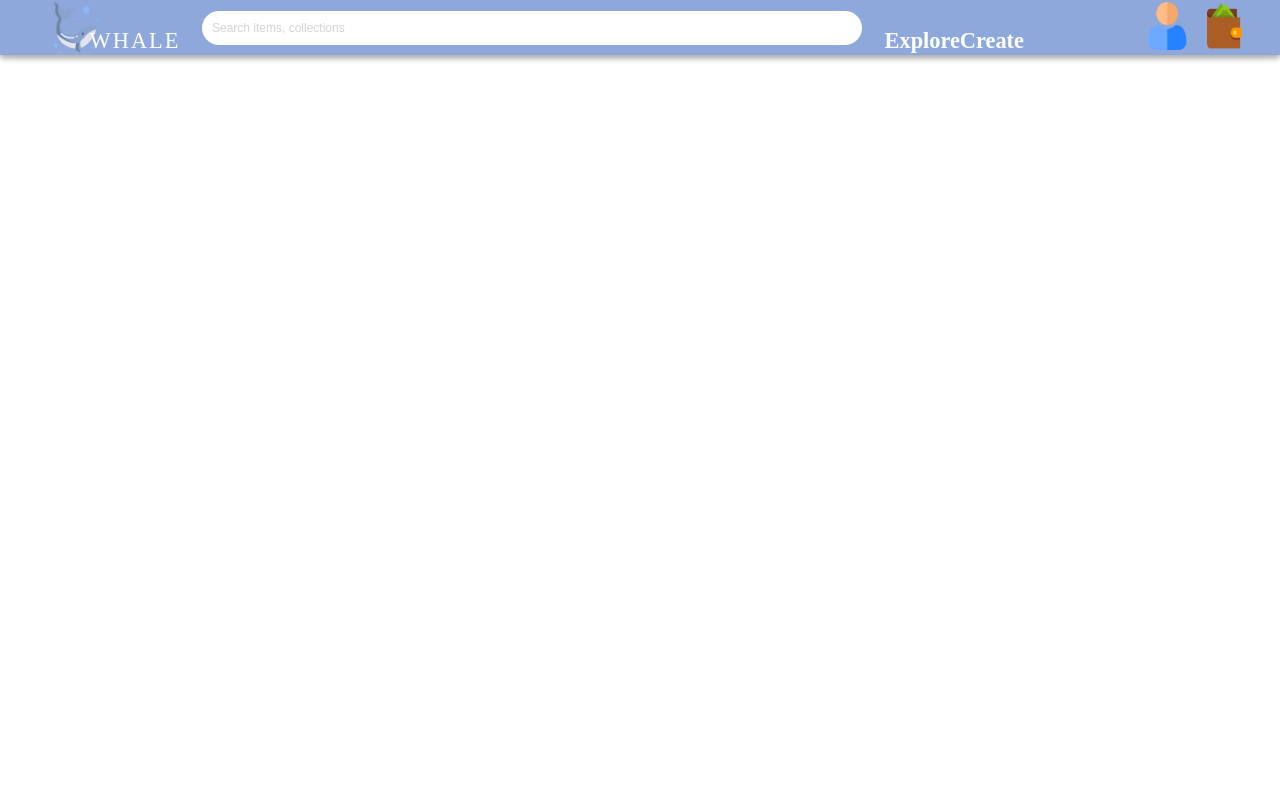
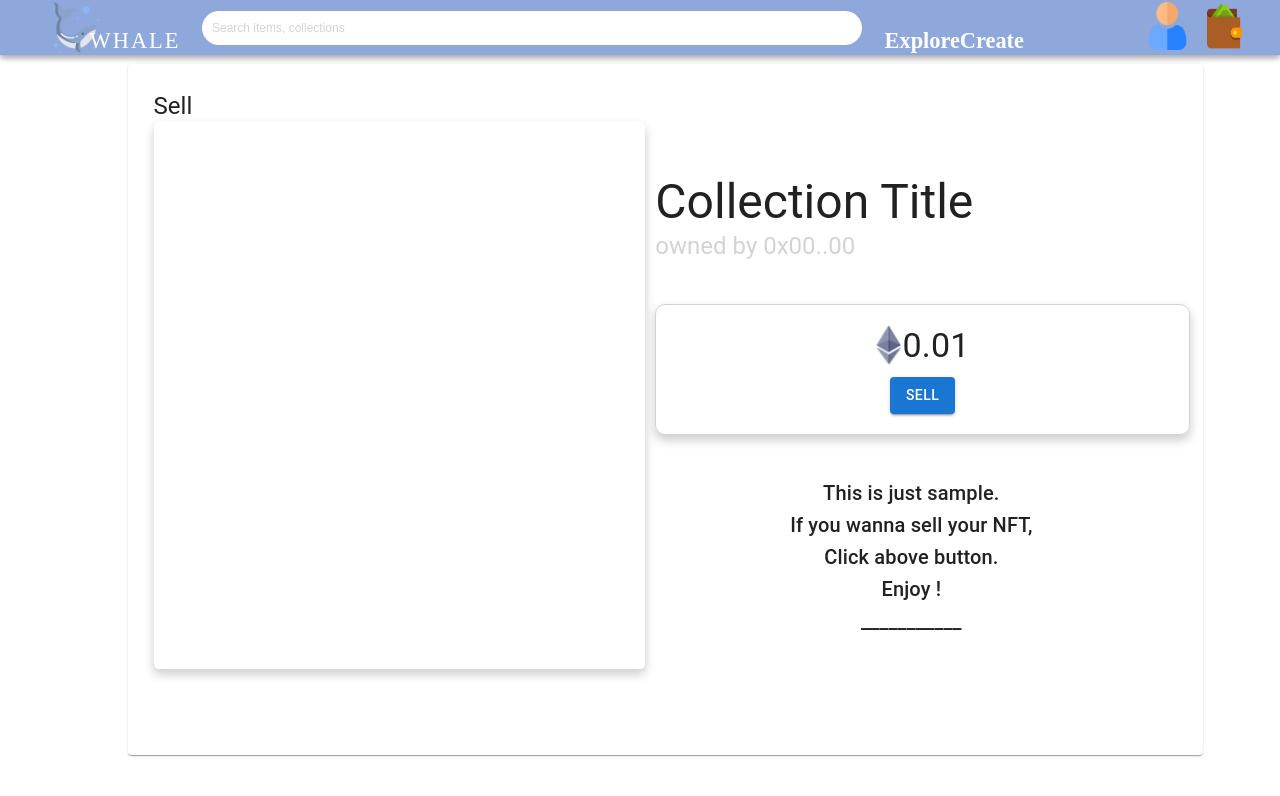
Before and after one commit to codestates/beb-03-whale, a React (Create React App) app in the folder whale/: page /sell in a window 1280 px wide. Shown: the top 796 px of the page. Built offline with nearby package versions, Linux system fonts and the light colour scheme.

Commit message:
fix : 혁진님 explore tap 머지 이전

```diff
--- a/whale/src/App.js
+++ b/whale/src/App.js
@@ -3,6 +3,7 @@ import Main from "./Page/Main";
 import MyPage from "./Page/MyPage";
 import Mint from "./Page/Mint";
 import Explore from "./Page/Explore";
+import Sell from "./Page/Sell";
 import { Routes, Route, BrowserRouter } from "react-router-dom";
 
 // 유의 사항
@@ -18,6 +19,7 @@ function App() {
           <Route path="/mypage" element={<MyPage />}></Route>
           <Route path="/explore" elemnet={<Explore />}></Route>
           <Route path="/mint" element={<Mint />}></Route>
+          <Route path="/sell" element={<Sell />}></Route>
         </Routes>
       </BrowserRouter>
     </div>
--- a/whale/src/Page/Explore.js
+++ b/whale/src/Page/Explore.js
@@ -35,7 +35,7 @@ function Explore() {
               <Item
                 imgURL={item.img}
                 name={item.itemname}
-                id={item.id}
+                key={item.id}
                 link="/"
                 isLoading={false}
                 price={item.price}
--- /dev/null
+++ b/whale/src/Page/Sell.js
@@ -0,0 +1,140 @@
+import { Box, Paper, Typography } from "@material-ui/core";
+import { styled } from "@material-ui/core/styles";
+import Button from "@mui/material/Button";
+import EthereumLogo from "../images/Ethereum_logo.png";
+
+const SellContainer = styled(Paper)(({ theme }) => ({
+  position: "absolute",
+  display: "flex",
+  flexDirection: "column",
+  boxShadow: 3,
+  width: "80%",
+  height: "80%",
+  top: "8%",
+  left: "10%",
+  padding: "2%",
+}));
+
+function Sell() {
+  return (
+    <SellContainer>
+      <Box>
+        <Typography variant="h5">Sell</Typography>
+      </Box>
+      <Box
+        sx={{
+          display: "flex",
+          flexDirection: "row",
+          width: "100%",
+          height: "100%",
+        }}
+      >
+        {/* photo input area */}
+        <Box
+          sx={{
+            flex: "1 1",
+            borderRadius: "1%",
+            width: "50%",
+            height: "90%",
+            display: "flex",
+            justifyContent: "center",
+            alignItems: "center",
+            background: { EthereumLogo },
+            boxShadow: "0 5px 10px 1px lightgray",
+            "& .MuiSvgIcon-root": {
+              color: "white",
+              fontSize: "5rem",
+            },
+          }}
+        ></Box>
+        {/* Text input area */}
+        <Box
+          sx={{
+            margin: "1%",
+            width: "50%",
+            height: "90%",
+            display: "flex",
+            flexDirection: "column",
+            justifyContent: "space-evenly",
+            "& .MuiButton-root": {
+              background: "8ea8db",
+            },
+            "& .MuiTypography-h5": {
+              color: "lightgray",
+            },
+          }}
+        >
+          <Box>
+            <Typography variant="h3">Collection Title</Typography>
+            <Typography variant="h5">owned by 0x00..00</Typography>
+          </Box>
+          {/* 외곽선 있는 박스 */}
+          <Box
+            sx={{
+              width: "100%",
+              height: "20%",
+              border: "solid lightgray 0.1px",
+              borderRadius: "10px",
+              boxShadow: "0 5px 10px 1px lightgray",
+              display: "flex",
+              flexDirection: "column",
+              justifyContent: "space-evenly",
+              alignItems: "center",
+              padding: "2%",
+            }}
+          >
+            {/* 로고+가격 컨테이너 */}
+            <Box
+              sx={{
+                display: "flex",
+                // flexDirection: "cloumn",
+                justifyContent: "space-evenly",
+              }}
+            >
+              {/* 이더리움 로고 */}
+              <Box
+                sx={{
+                  display: "flex",
+                  justifyContent: "center",
+                  alignItems: "center",
+                  width: "27px",
+                  height: "40px",
+                  "& .Eth": {
+                    width: "100%",
+                    height: "100%",
+                  },
+                }}
+              >
+                <img alt="ETh logo" src={EthereumLogo} className="Eth"></img>
+              </Box>
+
+              {/* 가격 */}
+              <Box
+                sx={{
+                  display: "flex",
+                  justifyContent: "center",
+                  alignItems: "center",
+                }}
+              >
+                <Typography variant="h4" align="center">
+                  0.01
+                </Typography>
+              </Box>
+            </Box>
+            <Button variant="contained">Sell</Button>
+          </Box>
+          <Typography variant="h6" align="center">
+            This is just sample.<br></br>
+            If you wanna sell your NFT, <br />
+            Click above button.
+            <br />
+            Enjoy ! <br />
+            ___________
+          </Typography>
+        </Box>
+      </Box>
+    </SellContainer>
+  );
+}
+
+export default Sell;
```
Also changed, not shown: 1 other file (tests, documents, lock files or other folders).
